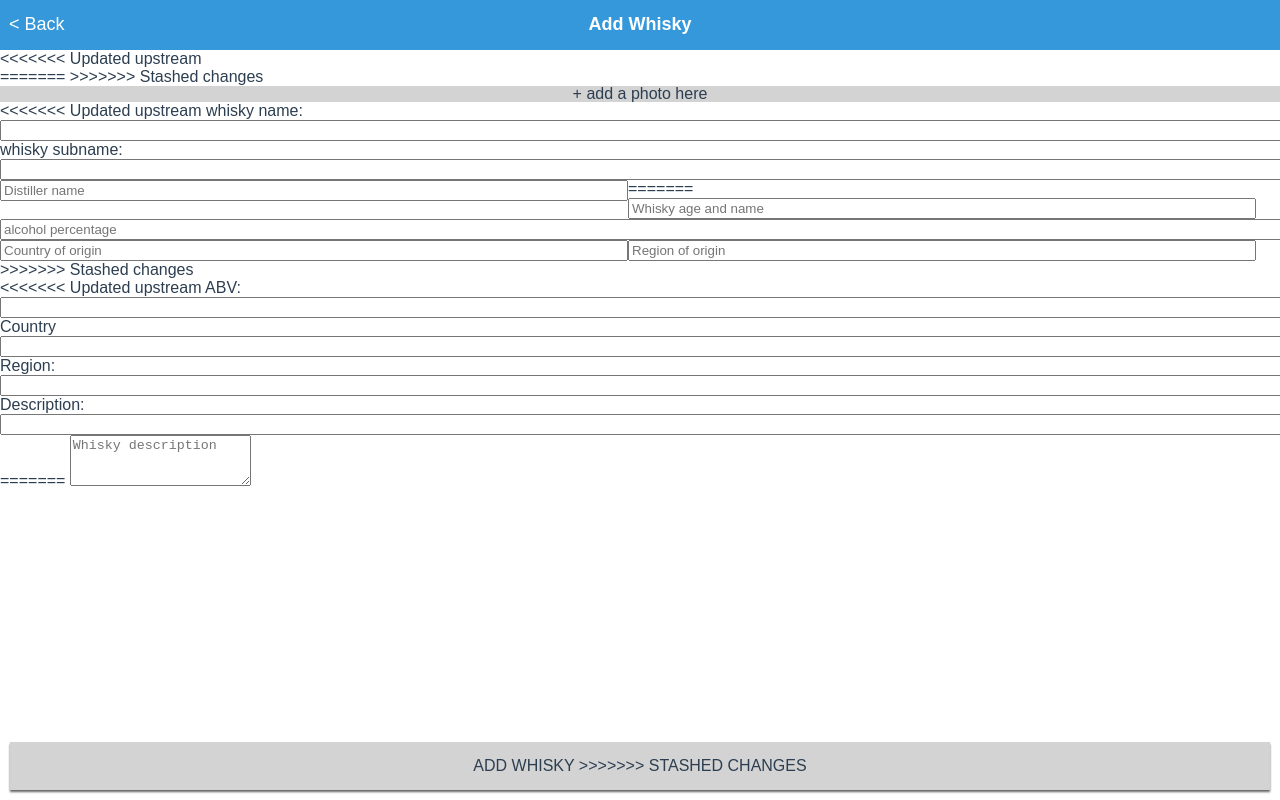
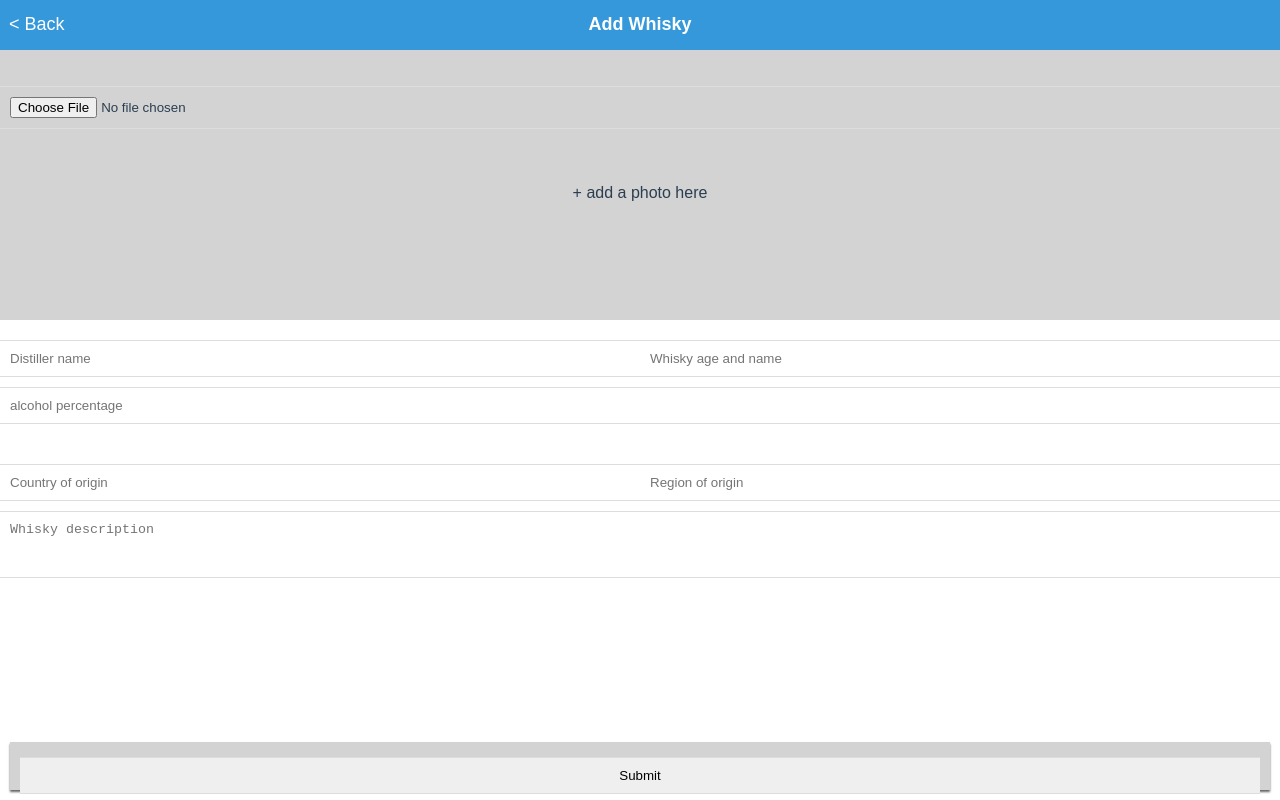
Before and after one commit to jwesselink/whisky-app, a plain HTML site: page app/index.html at #/new in a window 1280 px wide. Drawn offline with Linux system fonts and the light colour scheme.

Commit message:
fix add-whisky page

```diff
--- a/app/views/add-whisky.html
+++ b/app/views/add-whisky.html
@@ -5,56 +5,28 @@
 	<h1>Add Whisky</h1>
 </div>
 
-<<<<<<< Updated upstream
-<form ng-submit="addWhisky()">
-=======
-<form class="addWhiskyForm">
->>>>>>> Stashed changes
+<form id="addWhiskyForm" class="addWhiskyForm" ng-submit="addWhisky()">
 	<div class="addPhotoContainer">
 		<span>+ add a photo here</span>
+		<input type="file" name="photo" />
 	</div>
 
 	<div>
-<<<<<<< Updated upstream
-		whisky name:
-		<input name="whiskyName" text="whiskyName" ng-model="whisky.name">
+		<input class="whiskyName" name="whiskyName" text="whiskyName" placeholder="Distiller name" ng-model="whisky.name">
+		<input class="whiskySubName" name="whiskySubName" text="whiskySubName" placeholder="Whisky age and name" ng-model="whisky.subName">
+		<input class="whiskyABV" name="whiskyABV" text="whiskyABV" placeholder="alcohol percentage" ng-model="whisky.abv">
 	</div>
 	<div>
-		whisky subname:
-		<input name="whiskySubName" text="whiskySubName" ng-model="whisky.subName">
-=======
-		<input class="whiskyName" name="whiskyName" text="whiskyName" placeholder="Distiller name" ng-model="whisky.Name">
-		<input class="whiskySubName" name="whiskySubName" text="whiskySubName" placeholder="Whisky age and name" ng-model="whisky.SubName">
-		<input class="whiskyABV" name="whiskyABV" text="whiskyABV" placeholder="alcohol percentage" ng-model="whisky.ABV">
-	</div>
-	<div>
-		<input class="whiskyCountry" name="whiskyCountry" text="whiskyCountry" placeholder="Country of origin" ng-model="whisky.Country">
-		<input class="whiskyRegion" name="whiskyRegion" text="whiskyRegion" placeholder="Region of origin" ng-model="whisky.Region">
->>>>>>> Stashed changes
+		<input class="whiskyCountry" name="whiskyCountry" text="whiskyCountry" placeholder="Country of origin" ng-model="whisky.country">
+		<input class="whiskyRegion" name="whiskyRegion" text="whiskyRegion" placeholder="Region of origin" ng-model="whisky.region">
 	</div>
 
 	<div>
-<<<<<<< Updated upstream
-		ABV:
-		<input name="whiskyABV" text="whiskyABV" ng-model="whisky.abv">
-	</div>
-	<div>
-		Country
-		<input name="whiskyCountry" text="whiskyCountry" ng-model="whisky.country">
-	</div>
-	<div>
-		Region:
-		<input name="whiskyRegion" text="whiskyRegion" ng-model="whisky.region">
-	</div>
-	<div>
-		Description:
-		<input name="whiskyDescription" text="whiskyDescription" ng-model="whisky.description">
-=======
-		<textarea class="whiskyDescription" name="whiskyDescription" text="whiskyDescription" placeholder="Whisky description" rows="3" ng-model="whisky.Description">
+		<textarea class="whiskyDescription" name="whiskyDescription" text="whiskyDescription" placeholder="Whisky description" rows="3" ng-model="whisky.description">
 		</textarea>
 	</div>
 	<div class="submitBtn">
-		<a href="">add whisky</a>
->>>>>>> Stashed changes
+		<input type="submit" id="submit" value="Submit" />
+		<!--a href="" onclick="document.getElementById('addWhiskyForm').submit();">add whisky</a-->
 	</div>
 </form>
```
